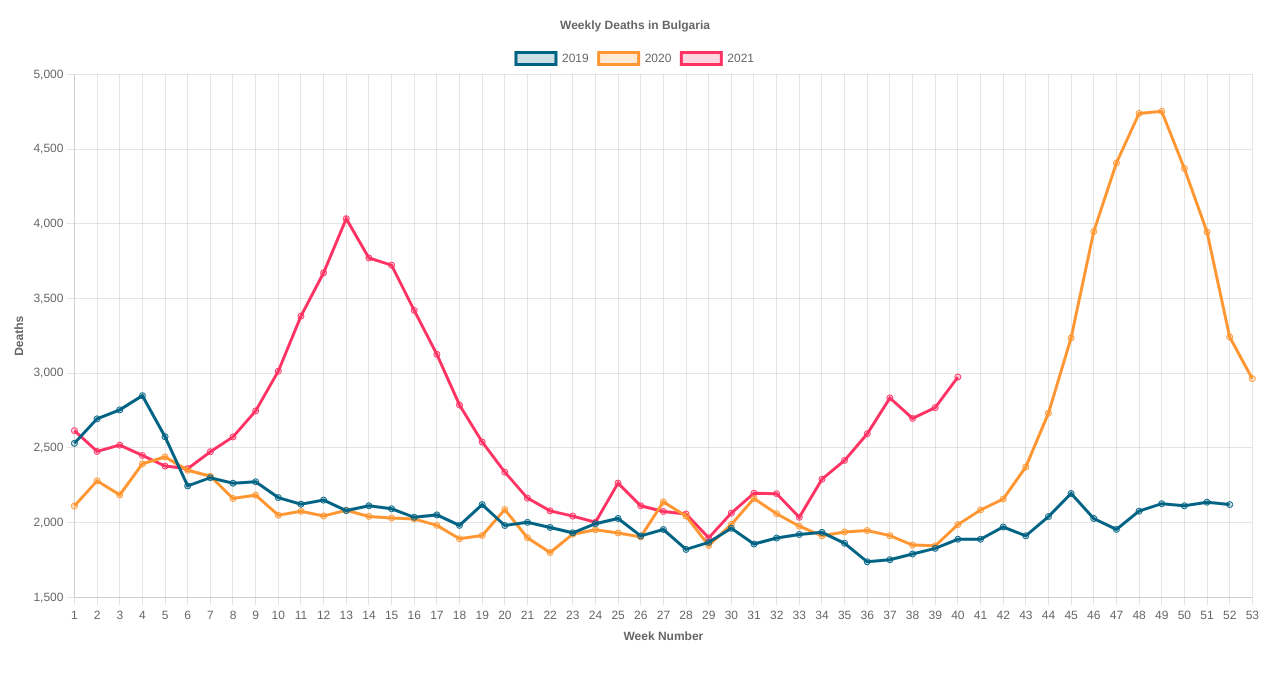
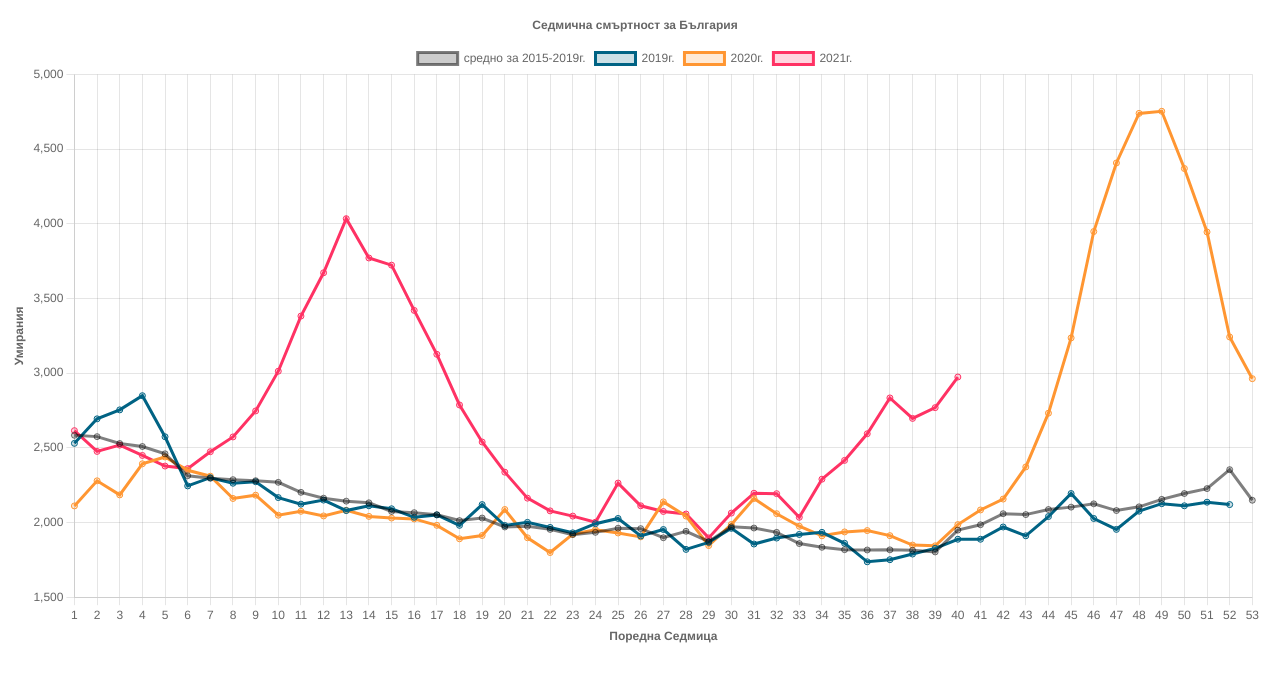
Before and after one commit to martindg/martindg.github.io, a plain HTML site: page deaths_weekly.html in a window 1280 px wide. Drawn offline with Linux system fonts and the light colour scheme.

Commit message:
Translate to Bulgarian

```diff
--- a/deaths_weekly.html
+++ b/deaths_weekly.html
@@ -27,7 +27,17 @@
 		  labels: Array.from({length: 53}, (_, i) => i + 1),
 		  datasets: [
 		    {
-		      label: '2019',
+		      label: 'средно за 2015-2019г.',
+		      data: deaths_raw["avg_pre_covid"],
+		      backgroundColor: [
+		          'rgba(0, 0, 0, 0.2)',
+		          ],
+		      borderColor: [
+		          'rgba(0, 0, 0, 0.5)',
+		          ],
+		    },
+		    {
+		      label: '2019г.',
 		      data: deaths_raw["2019"],
 		      backgroundColor: [
 		          'rgba(0, 99, 132, 0.2)',
@@ -37,7 +47,7 @@
 		          ],
 		    },
 		    {
-		      label: '2020',
+		      label: '2020г.',
 		      data: deaths_raw["2020"],
 		      backgroundColor: [
 		          'rgba(255, 150, 50, 0.2)',
@@ -47,7 +57,7 @@
 		          ],
 		    },
 		    {
-		      label: '2021',
+		      label: '2021г.',
 		      data: deaths_raw["2021"],
 		      backgroundColor: [
 		          'rgba(255, 50, 100, 0.2)',
@@ -70,7 +80,7 @@
 		      },
 		      title: {
 		        display: true,
-		        text: 'Weekly Deaths in Bulgaria'
+		        text: 'Седмична смъртност за България'
 		      }
 		    },
 		    tooltips: {
@@ -86,7 +96,7 @@
 			display: true,
 			title: {
 			  display: true,
-			  text: "Week Number",
+			  text: "Поредна Седмица",
 			  font: {
 			    weight: "bold",
 			  }
@@ -96,7 +106,7 @@
 			display: true,
 			title: {
 			  display: true,
-			  text: "Deaths",
+			  text: "Умирания",
 			  font: {
 			    weight: "bold",
 			  }
```
